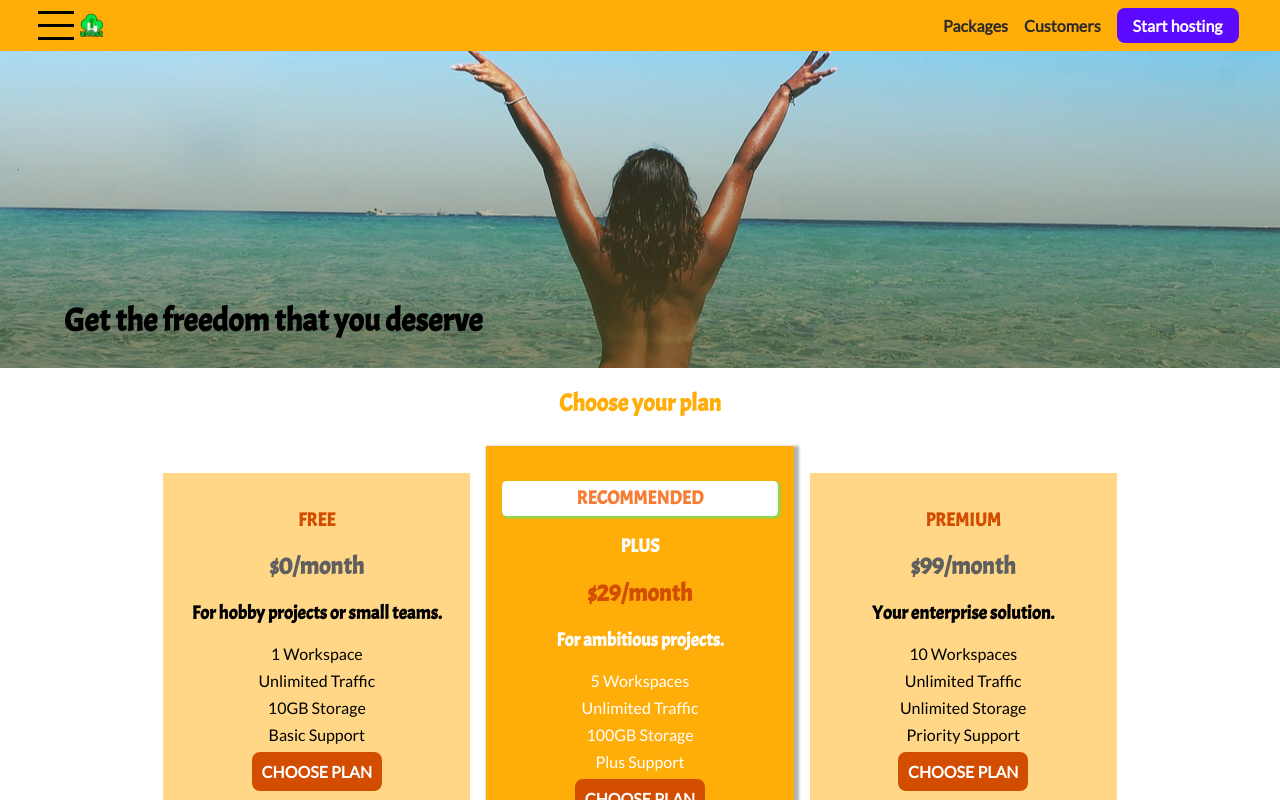
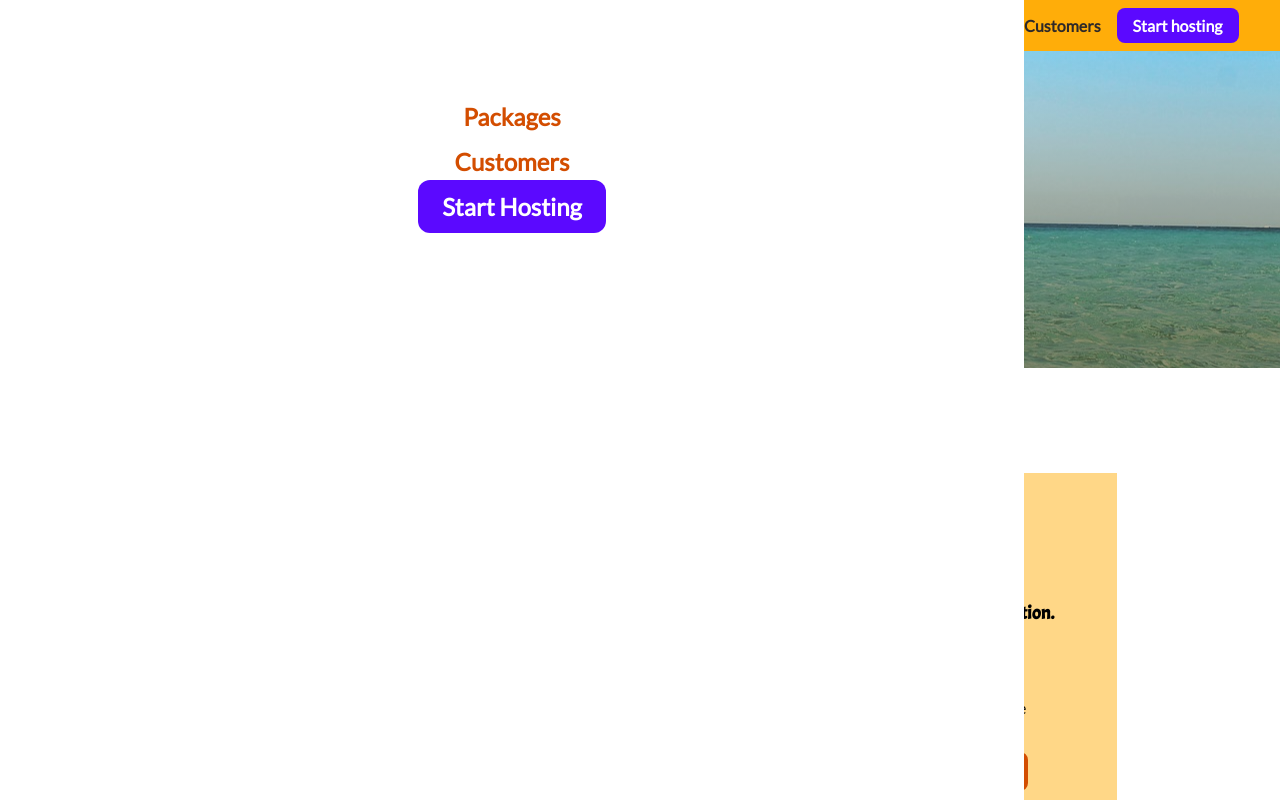
Before and after one commit to DavidNeiOs/BasicCSS, a React (Create React App) app: page / in a window 1280 px wide. Both pictures are taken after a click on the button 56 px from the left and 25 px from the top of the page. Shown: the top 800 px of the page. Built offline with nearby package versions, Linux system fonts and the light colour scheme.

Commit message:
side Bar

```diff
--- a/src/App.js
+++ b/src/App.js
@@ -10,14 +10,27 @@ import StartHosting from './components/startHosting/startHosting';
 import './App.css';
 
 class App extends Component {
+  constructor () {
+    super();
+    this.state = {
+      sideBarShown: false
+    }
+  }
+
+  showSideBar = () => {
+    this.setState({ sideBarShown: !this.state.sideBarShown })
+  }
 
   render() {
     return (
       <BrowserRouter>
         <div>
-
-          <HeaderComponent></HeaderComponent>
-          <SideBar></SideBar>
+          <HeaderComponent showSideBar={() => this.showSideBar()}></HeaderComponent>
+          {this.state.sideBarShown ?
+            <SideBar showSideBar={() => this.showSideBar()}></SideBar>
+            :
+            null
+          }
           <Route path="/" component={MainComponent} exact></Route>
           <Route path="/packages" component={PackagesComponent}></Route>
           <Route path="/customers" component={CustomersComponent}></Route>
--- a/src/components/header/headerComponent.js
+++ b/src/components/header/headerComponent.js
@@ -3,11 +3,14 @@ import { Link } from "react-router-dom";
 import "./headerComponent.css";
 
 class HeaderComponent extends Component {
+  constructor(props) {
+    super(props);
+  }
   render() {
     return (
       <header className="main-header">
         <div id="main-header__logo">
-        <button className="toggle-button">
+          <button className="toggle-button" onClick={this.props.showSideBar}>
             <span className="toggle-button__bar" />
             <span className="toggle-button__bar" />
             <span className="toggle-button__bar" />
--- a/src/components/sideBar/sideBar.css
+++ b/src/components/sideBar/sideBar.css
@@ -1,5 +1,13 @@
+.mobile-nav-container {
+    position: fixed;
+    z-index: 101;
+    top: 0;
+    left: 0;
+    background: transparent;
+    width: 100vw;
+    height: 100vh;
+}
 .mobile-nav {
-    display: none;
     position: fixed;
     z-index: 101;
     top: 0;
--- a/src/components/sideBar/sideBar.js
+++ b/src/components/sideBar/sideBar.js
@@ -3,8 +3,44 @@ import { Link } from 'react-router-dom';
 import "./sideBar.css";
 
 class SideBar extends Component {
+  constructor(props) {
+    super(props);
+    this.state = {
+      sideBar: null,
+    }
+    this.outsideClick = this.outsideClick.bind(this);
+    this.isLink = this.isLink.bind(this);
+  }
+
+  componentDidMount() {
+    this.setState({ sideBar: document.querySelector('.mobile-nav-container')});
+    window.addEventListener('click', this.outsideClick)
+  }
+
+  outsideClick (e) {
+    if(e.target === this.state.sideBar || this.isLink(e.target)) {
+      this.props.showSideBar();
+    }
+  }
+
+  isLink(e) {
+    let linkClicked = false;
+    let links = document.querySelectorAll('.mobile-nav__link');
+    console.log(links);
+    links.forEach(link => {
+      if(link === e){
+        linkClicked = true;
+      }
+    })
+    return linkClicked;
+  }
+
+  componentWillUnmount () {
+    window.removeEventListener('click', this.outsideClick)
+  }
   render() {
     return (
+      <div className="mobile-nav-container">
         <nav className="mobile-nav">
           <ul className="mobile-nav__items">
             <li className="mobile-nav__item">
@@ -18,6 +54,7 @@ class SideBar extends Component {
             </li>
           </ul>
         </nav>
+      </div>
     );
   }
 }
```
Lines whose indentation alone changed are shown as unchanged.
